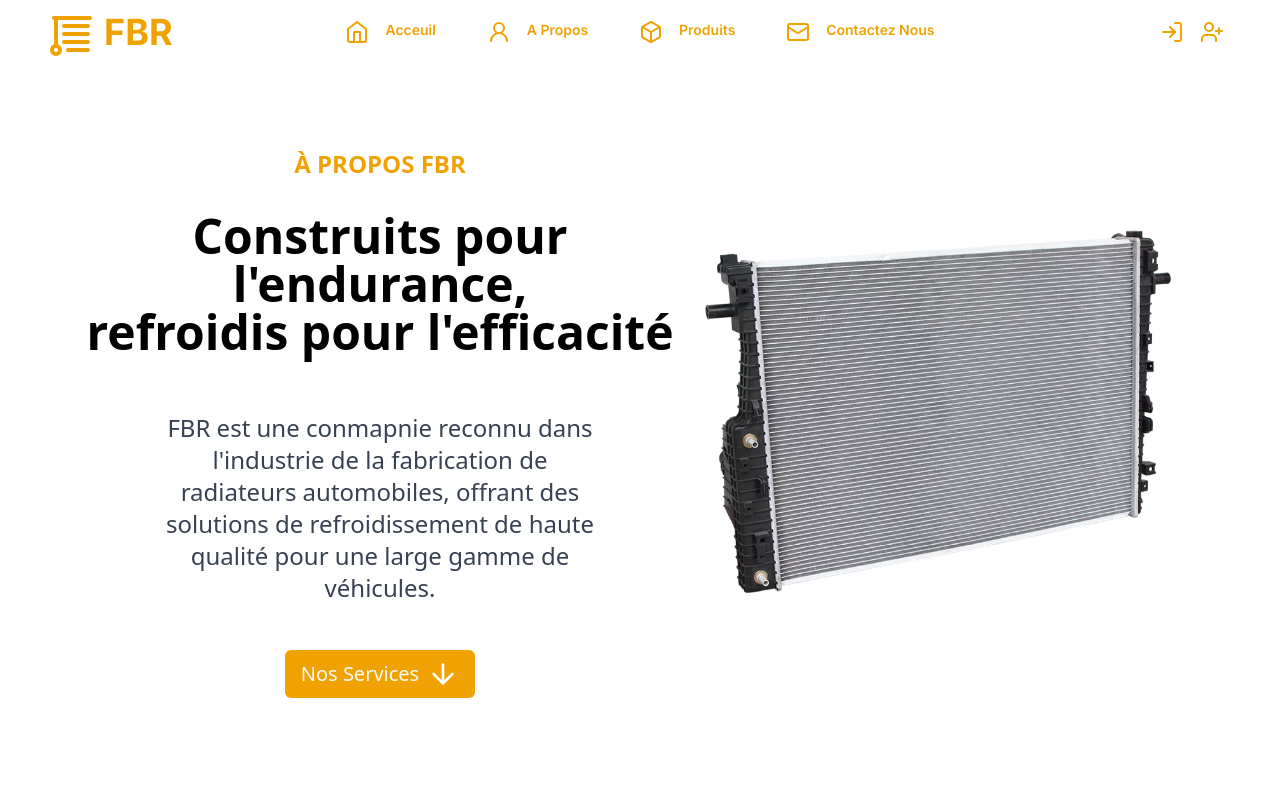
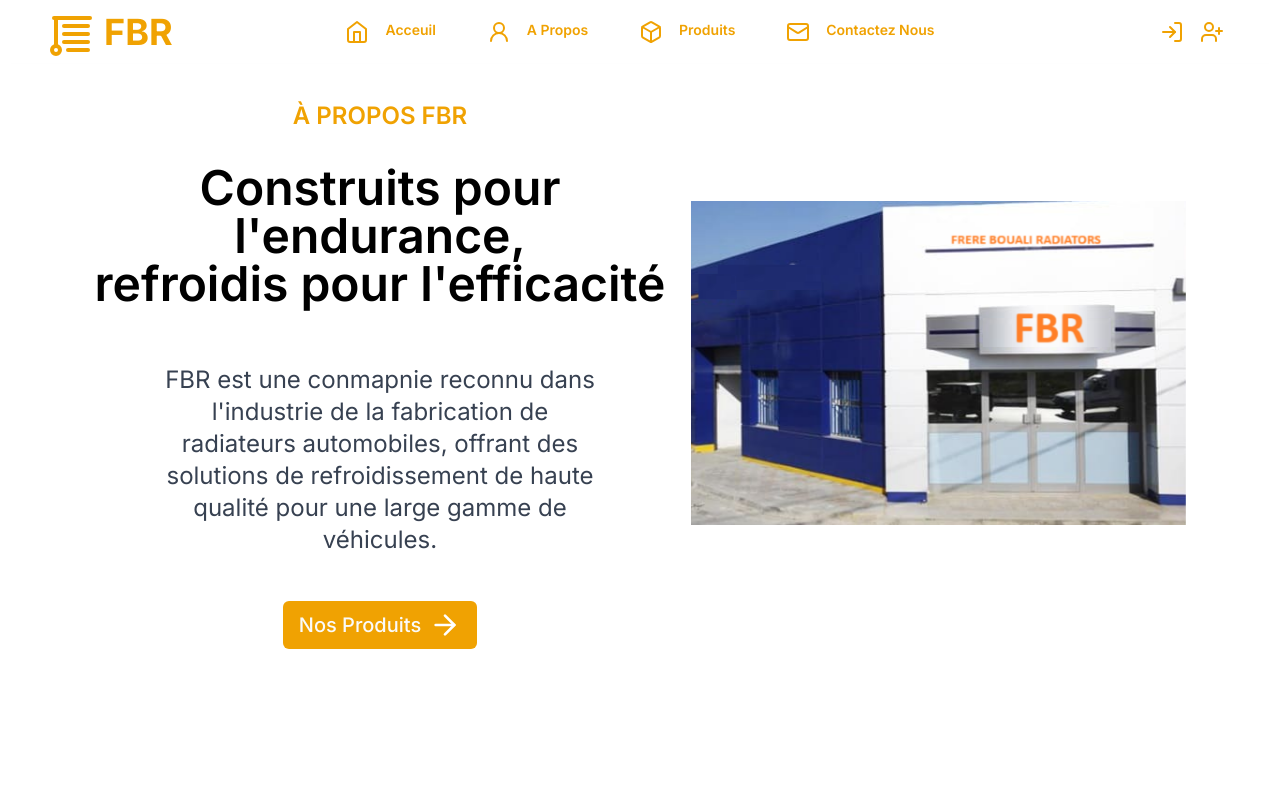
Before and after one commit to DzForApp/fbr, a Next.js app: page /about in a window 1280 px wide. Shown: the top 800 px of the page. Built offline with nearby package versions, Linux system fonts and the light colour scheme.

Commit message:
contact page update

```diff
--- a/src/app/about/page.tsx
+++ b/src/app/about/page.tsx
@@ -1,10 +1,59 @@
-import About from '@/components/Sections/About/about'
+"use client"
+import { Button } from '@/components/ui/button'
+import { motion } from 'framer-motion'
+import { ArrowDownIcon, ArrowRight } from 'lucide-react'
+import Image from "next/image"
 import React from 'react'
 
 function page() {
   return (
     <div className='w-full h-screen mt-16 bg-white   text-black shadow-lg text-6xl items-center top-36'>
-      <About />
+      <div className="relative w-full   text-center  md:w-full h-auto space-y-8  md:space-y-4">
+          <div  className="flex flex-col  space-y-4 md:flex-row w-full h-auto md:h-full justify-center items-center" >
+            <motion.div
+              initial={{opacity: 0}}
+              whileInView={{opacity: 1}}
+              viewport={{ once: true }}
+              animate={{ x: 60, y: 20 }}
+              transition={{duration: 0.9, delay: 0.4 , ease: "easeInOut"}}
+              className="relative md:w-1/2 space-y-8 md:py-4 items-center"
+            >
+              <h1 className="relative md:mb-4 uppercase font-semibold text-2xl text-fbr">à Propos FBR</h1>
+              <p className="w-full text-3xl px-4  md:text-5xl font-semibold">  Construits pour l&apos;endurance,<br/> refroidis pour l&apos;efficacité</p>
+              <p className=" md:flex text-lg md:w-full  px-6 py-6  lg:text-2xl md:text-gray-700   md:px-24">
+                FBR est une conmapnie reconnu dans l&apos;industrie de la fabrication de radiateurs automobiles,
+                offrant des solutions de refroidissement de haute qualité pour une large gamme de véhicules.
+               </p>
+               <a href="/products">
+                <Button className="space-x-2 h-auto bg-fbr hover:bg-incomBg">
+                    <span className="text-xl">Nos Produits</span>
+                    <ArrowRight className="text-white w-8 h-8" />
+                </Button>
+
+              </a>
+            </motion.div>
+
+            <div   className="container relative md:w-1/2 space-y-8 md:py-2 items-center" >
+
+                      <motion.div
+                          initial={{opacity: 0}}
+                          whileInView={{opacity: 1}}
+                          viewport={{ once: true }}
+                          animate={{ x: -10, scale: 0.9 }}
+                           transition={{duration: 1.9, delay: 0.1 , ease: "easeOut"}}
+                           exit={{ x: 0 , scale: 1}}
+
+
+                        className="relative item"
+                      >
+                      <Image  src="/images/backgrounds/fbr1.png" width={550} height={550} alt="About Image"/>
+
+                  </motion.div>
+            </div>
+
+            </div>
+
+        </div>
     </div>
 
   )
--- a/src/app/contact/page.tsx
+++ b/src/app/contact/page.tsx
@@ -1,11 +1,46 @@
 import Contact from '@/components/Sections/Contact/contact'
+import { Button } from '@/components/ui/button'
 import React from 'react'
+import Image from 'next/image'
 
 function page() {
   return (
-    <div className='w-full h-screen mt-16 bg-white   text-black shadow-lg text-6xl items-center top-36'>
-      <Contact />
+
+    <div className='  flex  w-full h-[95vh] md:mt-8 bg-white   text-black shadow-lg text-6xl md:justify-center items-center '>
+          <div className=' w-full h-3/4 px-4 md:px-0
+           md:justify-center
+            flex flex-col md:flex-row md:w-2/3 md:mt-12   py-2  md:p-2 md:h-[65vh]  border-b-1 border-x-1  '>
+
+              <div className='relative flex flex-col items-center justify-center '>
+                <div className='relative  md:w-96 w-[24vh] h-[25vh] rounded-full overflow-hidden md:h-96  '>
+
+                    <Image  src="/images/backgrounds/f3.jpg" fill alt="contact Image"/>
+
+                </div>
+          </div>
+
+
+                <div className='container w-full   md:w-2/3 h-auto py-4 md:h-auto  md:rounded-r-lg  md:py-12 md:space-y-4 text-center    '>
+
+                      <h1 className='justify-center   uppercase font-semibold text-2xl text-incomBg'>Contactez Nous</h1>
+
+                          <div className='flex flex-col   w-full md:px-12 text-incomBg  my-4 space-y-8 md:space-y-6'>
+                            <input id='name' type="text" autoComplete='true'
+                             className='h-12  bg-gray-200 rounded-md text-sm px-4' placeholder=" Nom & prénom" />
+                            <input id='email' type="password" autoComplete='true'
+                            className='h-12 bg-gray-200  rounded-md text-sm px-4' placeholder=" Email"/>
+                            <input  type="text"   name="" id="desc" autoComplete='true'
+                             className='h-24 bg-gray-200 rounded-md text-sm px-4' placeholder=" Message" />
+                          </div>
+
+                    <Button className='bg-incomBg hover:bg-gri hover:text-incomBg'>Connecter</Button>
+
+              </div>
+
+      </div>
     </div>
+
+
 
   )
 }
--- a/src/app/page.tsx
+++ b/src/app/page.tsx
@@ -18,7 +18,7 @@
 
 
        </div>
-       <div className="   flex flex-col md:flex-col   w-full md:mt-500 ">
+       <div className="   flex flex-col md:flex-col   w-full md:mt-400 ">
        <div className=" ">
 
         </div>
--- a/src/components/Sections/About/about.tsx
+++ b/src/components/Sections/About/about.tsx
@@ -1,15 +1,12 @@
 import React, { useEffect, useRef } from "react"
 
 import Image from "next/image"
-import { ArrowDownIcon, Scale, X } from "lucide-react"
+import { ArrowDownIcon } from "lucide-react"
 import { Button } from "@/components/ui/button"
 import {  motion} from "framer-motion"
 
 
 function About() {
-
-
-
 
   return (
     <section id="A_Propos" className=" relative py-12    md:mt-4  font-sans text-black  w-full h-screen   scroll-my-16 items-start md:items-center ">
@@ -44,13 +41,11 @@
 
               >
                       <motion.div
-
-                          initial={{opacity: 0, scale:1}}
+                          initial={{opacity: 0}}
                           whileInView={{opacity: 1}}
                           viewport={{ once: true }}
                           animate={{ x: -10, scale: 0.9 }}
-
-                          transition={{duration: 1.9, delay: 0.1 , ease: "easeOut"}}
+                           transition={{duration: 1.9, delay: 0.1 , ease: "easeOut"}}
                            exit={{ x: 0 , scale: 1}}
 
 
--- a/src/components/Sections/Banner/Banner.tsx
+++ b/src/components/Sections/Banner/Banner.tsx
@@ -23,8 +23,8 @@
           </div>
 
 
-          <motion.div  className="p-0 w-full "
-          initial={{opacity: 0}}
+          <motion.div  className="p-0 w-full  flex items-center justify-center "
+          initial={{opacity: 0, x:0}}
           whileInView={{opacity: 1}}
           viewport={{ once: true }}
           animate={{scale: 0.9 }}
@@ -33,7 +33,7 @@
            >
               <div
 
-                className="   relative flex  space-y-16  w-full h-screen text-center md:w-1/2 flex-col text-shadow-xl  items-center justify-center md:space-y-4 lg:text-center text-fbr ">
+                className="   relative flex space-y-16 w-full h-screen text-center md:w-1/2 flex-col text-shadow-xl  items-center justify-center md:space-y-4 lg:text-center text-fbr ">
                   <h1 className="hover:scale-125  transition duration-500 cursor-pointer w-full text-5xl    uppercase md:text-7xl font-bold">
                       Frères Bouali <br/> Radiateurs
                   </h1>
@@ -42,8 +42,8 @@
                   </p>
                   <a href="/products">
                   <div className="flex space-x-3">
-                      <Button className="bannerButton bg-fbr h-16 text-xl hover:bg-white text-black ">
-                      <CarIcon className="h-8 w-8 text-black text-2xl md:w-7 md:h-7" /> Découvrir Nos Produits
+                      <Button className="bannerButton bg-fbr h-12 text-lg hover:bg-white text-black ">
+                       Découvrir Nos Produits
                       </Button>
 
                   </div>
--- a/src/components/Sections/OurService/services.tsx
+++ b/src/components/Sections/OurService/services.tsx
@@ -36,12 +36,12 @@
       <div className="p-4 flex flex-wrap items-start justify-center text-xs overflow-x-auto w-full md:w-auto h-auto px-4 ">
 
 
-          <ServiceItem _id={"01"} name={"Inspiration"} icon={LampDeskIcon} desc={["Data center network"]}/>
-        <ServiceItem _id={"02"} name={"Conception"} icon={CarFront} desc={["Data center network"]}/>
-        <ServiceItem _id={"03"} name={"Modélisation"} icon={PenBoxIcon} desc={["Data center network"]}/>
-        <ServiceItem _id={"04"} name={"Prototype"} icon={ScissorsSquareDashedBottom} desc={["Data center network"]}/>
-        <ServiceItem _id={"05"} name={"Tests"} icon={TestTube2Icon} desc={["Data center network"]}/>
-        <ServiceItem _id={"06"} name={"Production"} icon={FactoryIcon} desc={["Data center network"]}/>
+          <ServiceItem _id={1} name={"Inspiration"} icon={LampDeskIcon} desc={["Data center network"]}/>
+        <ServiceItem _id={2} name={"Conception"} icon={CarFront} desc={["Data center network"]}/>
+        <ServiceItem _id={3} name={"Modélisation"} icon={PenBoxIcon} desc={["Data center network"]}/>
+        <ServiceItem _id={4} name={"Prototype"} icon={ScissorsSquareDashedBottom} desc={["Data center network"]}/>
+        <ServiceItem _id={5} name={"Tests"} icon={TestTube2Icon} desc={["Data center network"]}/>
+        <ServiceItem _id={6} name={"Production"} icon={FactoryIcon} desc={["Data center network"]}/>
 
 
 
--- a/src/components/Sections/Process/ProCard.tsx
+++ b/src/components/Sections/Process/ProCard.tsx
@@ -25,7 +25,7 @@
     initial={{opacity: 0}}
     whileInView={{opacity: 1}}
     viewport={{ once: true }}
-     transition={{duration: 0.6, delay: (_id * 0.3) , ease: "easeOut"}}
+     transition={{duration: 0.7, delay: (_id * 0.4) , ease: "easeOut"}}
 
 
     className={`${className} hover:scale-90 md:ease-in-out duration-700 hover:shadow-lg  text-incomBg flex flex-grow-1
```
Also changed, not shown: public/images/backgrounds/fbr1.png (added).
